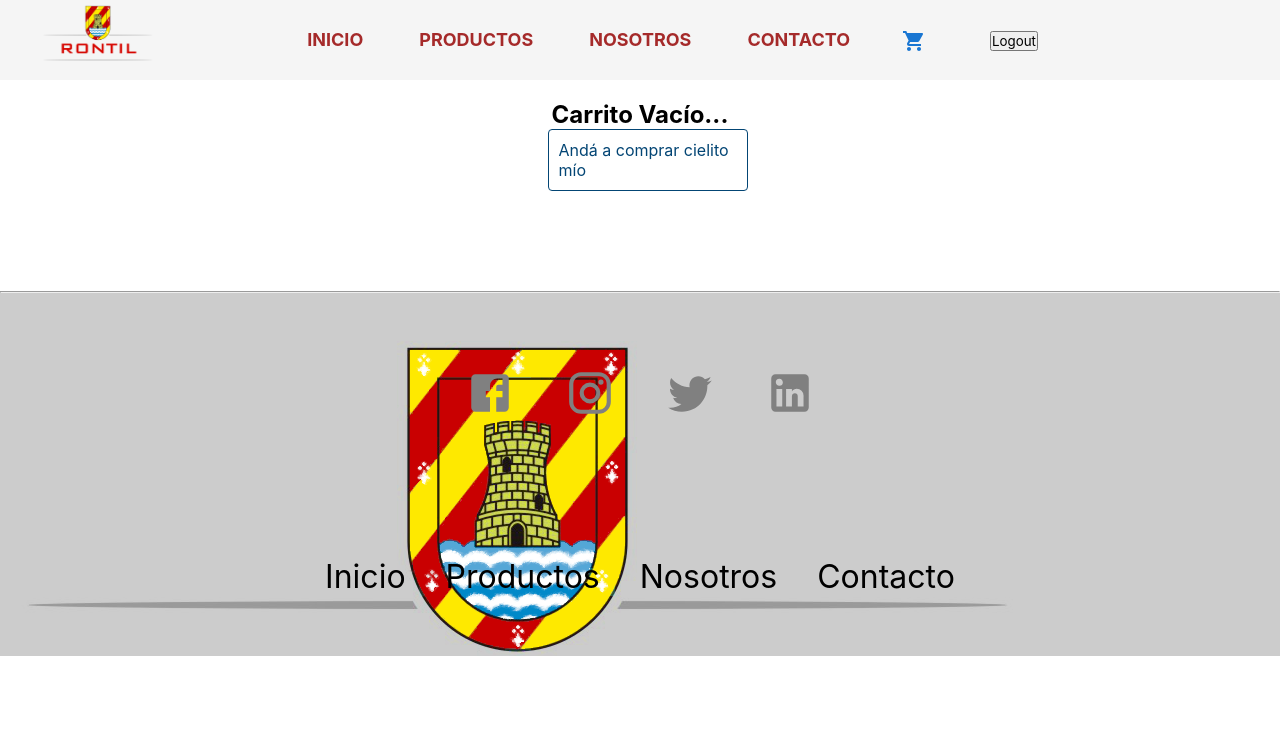
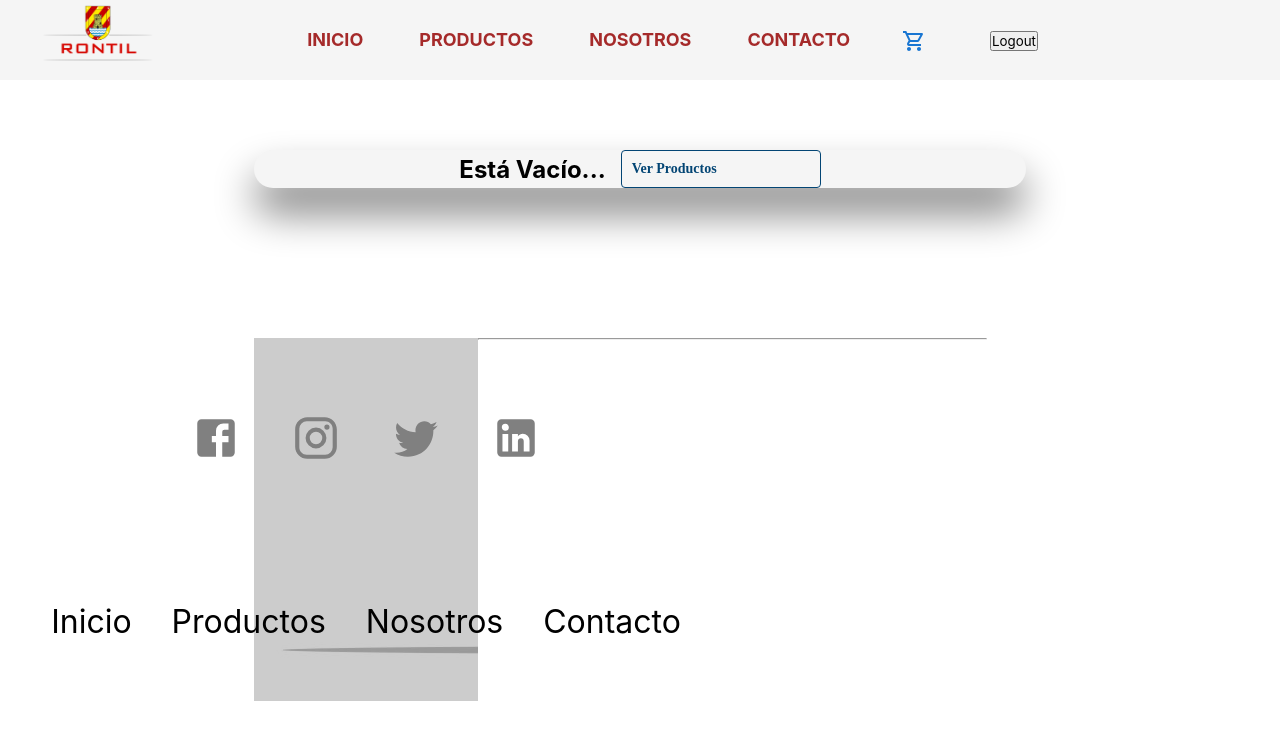
Before and after one commit to josemaria1988/rontil-web-react, a React (Create React App) app: page /cart in a window 1280 px wide. Shown: the top 740 px of the page. Built offline with nearby package versions, Linux system fonts and the light colour scheme.

Commit message:
Mejorando css carrito

```diff
--- a/src/components/Cart/Cart.jsx
+++ b/src/components/Cart/Cart.jsx
@@ -5,6 +5,8 @@ import Swal from 'sweetalert2'
 import withReactContent from 'sweetalert2-react-content'
 import DoneIcon from '@mui/icons-material/Done';
 import { Link } from 'react-router-dom';
+import ClearIcon from '@mui/icons-material/Clear';
+import CheckCircleSharpIcon from '@mui/icons-material/CheckCircleSharp';
 
 
 const Cart = () => {
@@ -38,35 +40,41 @@ const Cart = () => {
 
             {
                 cart.length === 0 ?
-                    <>
-                        <h2>Carrito Vacío...</h2>
-                        <Link className="btn-finalizar-compra" to="/">Andá a comprar cielito mío</Link>
-                    </>
+                    <div className="carrito-vacio-div">
+                        <h2>Está Vacío...</h2>
+                        <Link className="btn-finalizar-compra" to="/">Ver Productos</Link>
+                    </div>
                     :
                     <>
+                    <div className="cart-header-div">
+                <h3 class="cart-header">Tu Carrito</h3>
+
+                         <button onClick={emptyCart} className="btn-borrar-todo">BORRAR TODO</button>
+            </div>
                         {cart.map((prod, index) => <div key={index} className="cart-item">
-                            <img src={prod.img} alt="producto.img" className="cart-img" />
-                            <div className="cart-desc">
-                                <div>
+                                <div className="img-box">
+                                    <img src={prod.img} alt="producto.img" className="cart-img" />
+                                </div>
+                                <div className="cart-product-text-box">
                                     <h4 className="cart-product-name">{prod.nombre}</h4>
                                     <p className="cart-product-detail">Cantidad: {prod.cantidad}</p>
                                     <p className="cart-product-detail">Total item: $ {prod.precio * prod.cantidad}</p>
                                 </div>
-                                <button className="btn-borrar-unidad" onClick={() => removeItem(prod.id)}>Borrar Item</button>
-                            </div>
+                                <button className="btn-borrar-unidad" onClick={() => removeItem(prod.id)}><ClearIcon/></button>
                         </div>
                         )
                         }
+                        <hr/>
                         <div className="cart-finish-box">
                             <span className="total-carrito">
                                 Total: $ {cartTotal()}
                             </span>
-                            <button onClick={handleFinalizar} className="btn-finalizar-compra">FINALIZAR COMPRA</button>
-                            <button onClick={emptyCart} className="btn-borrar-todo">BORRAR TODO</button>
+                            <button onClick={handleFinalizar} className="btn-finalizar-compra">FINALIZAR COMPRA -<CheckCircleSharpIcon/></button>
                         </div>
 
                     </>
             }
+
         </div>
     )
 }
--- a/src/components/Cart/Cart.scss
+++ b/src/components/Cart/Cart.scss
@@ -1,77 +1,126 @@
-.cart-container {
-    margin-top: 100px;
-    margin-bottom: 100px;
+body {
    display: flex;
-    flex-direction: column;
+   justify-content: center;
    align-items: center;
 }
 
- .cart-item {
-    display: flex;
-    padding: 15px;
-    justify-content: center;
-    margin-left: 50px;
+.cart-container {
+   margin-top: 100px;
+   height: 85%;
+   margin-top: 150px;
+   margin-bottom: 150px;
+   background-color: whitesmoke;
+   border-radius: 20px;
+   box-shadow: 0px 25px 40px grey
 }
 
- .cart-desc {
+.carrito-vacio-div {
    display: flex;
+   justify-content: center;
+   align-items: center;
+}
+
+.cart-header-div {
+   margin: auto;
+   width: 90%;
+   height: 15%;
+   display: flex;
+   justify-content: space-between;
+   align-items: center;
+}
+
+.cart-header {
+   font-size: 24px;
+   font-weight: 700;
+   color: brown;
+}
+
+.cart-item {
+   margin: auto;
+   width: 90%;
+   height: 30%;
+   display: flex;
+   justify-content: space-between;
+   align-items: center;
+   margin: 35px;
+}
+
+.img-box {
+   width: 15%;
+   text-align: center;
+   margin-right: 25px;
+}
+
+.cart-img {
+   height: 120px;
+}
+
+.cart-product-text-box {
+   height: 100%;
+   min-width: 500px;
+}
+
+.cart-product-name {
+   padding-top: 5px;
+   line-height: 25px;
+   font-size: 24px;
+   font-family: ‘Open Sans’;
+   font-weight: 800;
+   color: #202020;
    padding: 10px;
 }
 
- .cart-producto-detail {
-   padding: 15px;
-
+.cart-product-detail {
+   line-height: 10px;
+   font-size: 18px;
+   font-family: ‘Open Sans’;
+   font-weight: 600;
+   color: #909090;
+   padding: 10px;
 }
 
- .cart-img {
-    max-width: 100%;
-    max-height: 100px;
-    object-fit: fill;
+.cart-finish-box{
+   float: right;
+   margin-right: 5%;
+   width: 30%;
+  }
+
+  .total-carrito{
+   width: 100%;
+   display: flex;
+   justify-content: space-between;
+   font-size: 24px;
+   color: #034574;
+   margin-bottom: 5px;
+  }
+
+  .btn-finalizar-compra{
+   padding-top: 5px;
+   font-size: 14px;
+   font-family: ‘Open Sans’;
+   font-weight: 600;
+   color: #1687d9;
    cursor: pointer;
   }
 
-.cart-finish-box {
-   display: flex;
-   max-height: 100px;
-   justify-content: center;
-}
-
-.btn-borrar-unidad {
-   position: relative;
-   margin-left: -50px;
-   margin-bottom: 15px;
-   left: 50%;
-   width: 80px;
-   bottom: 0px;
-   padding: 10px;
-   margin-top: 10px;
-   color: red;
-   border: 1px solid red;
-   border-radius: 4px;
-   transition: all 400ms ease;
-}
-.btn-borrar-unidad:hover  {
-   background: red;
-   color: #fff;
+  .btn-borrar-todo{
+   padding-top: 5px;
+   font-size: 14px;
+   font-family: ‘Open Sans’;
+   font-weight: 600;
+   color: #E44C4C;
    cursor: pointer;
   }
 
-.btn-borrar-todo {
-   margin-left: 15px;
-   width: 100px;
-   padding: 10px;
-   color: red;
-   border: 1px solid red;
-   border-radius: 4px;
-   transition: all 400ms ease;
-}
-.btn-borrar-todo:hover  {
-   background: red;
-   color: #fff;
-   cursor: pointer;
+  hr{
+   width: 66%;
+   float: right;
+   margin-right: 5%;
   }
 
   .btn-finalizar-compra {
+   display: flex;
+   align-items: center;
    margin-left: 15px;
    width: 200px;
    padding: 10px;
@@ -81,13 +130,41 @@
    transition: all 400ms ease;
    text-decoration: none;
 }
-   .btn-finalizar-compra:hover  {
+.btn-finalizar-compra:hover {
    background: #034574;
    color: #fff;
    cursor: pointer;
 }
 
-   .total-carrito {
-      font-size: 25px;
-      color: darkgreen;
+.btn-borrar-todo {
+   display: flex;
+   align-items: center;
+   margin-left: 15px;
+   width: 100px;
+   padding: 10px;
+   color: red;
+   border: 1px solid red;
+   border-radius: 4px;
+   transition: all 400ms ease;
 }
+
+.btn-borrar-todo:hover {
+   background: red;
+   color: #fff;
+   cursor: pointer;
+}
+
+.btn-borrar-unidad {
+   padding: 10px;
+   margin-top: 10px;
+   color: red;
+   border: 1px solid red;
+   border-radius: 4px;
+   transition: all 400ms ease;
+}
+
+.btn-borrar-unidad:hover {
+   background: red;
+   color: #fff;
+   cursor: pointer;
+}
--- a/src/components/CartWidget/CartWidget.jsx
+++ b/src/components/CartWidget/CartWidget.jsx
@@ -2,6 +2,7 @@ import React from 'react'
 import IconButton from '@mui/material/IconButton';
 import ShoppingCartIcon from '@mui/icons-material/ShoppingCart';
 import { useCartContext } from '../../Context/CartContext';
+import ShoppingCartOutlinedIcon from '@mui/icons-material/ShoppingCartOutlined';
 
 export default function IconButtons() {
 
@@ -10,9 +11,9 @@ export default function IconButtons() {
   return (
 
       <IconButton color="primary" aria-label="shopping cart">
-        <ShoppingCartIcon />
+
         {
-          cart.length === 0 ? "" : <span>{cartQuantity()}</span>
+          cart.length === 0 ? <><ShoppingCartOutlinedIcon/></> : <><ShoppingCartIcon /> <span>{cartQuantity()}</span></>
 
         }
       </IconButton>
--- a/src/components/ItemDetailContainer/ItemDetailContainer.scss
+++ b/src/components/ItemDetailContainer/ItemDetailContainer.scss
@@ -1,3 +1,5 @@
+
+
 .item-detail-container-div {
     width: 100%;
     margin-top: 100px;
--- a/src/data/stockProductos.js
+++ b/src/data/stockProductos.js
@@ -440,7 +440,7 @@ let stockProductos = [{
 },
 {
   id: 7,
-  nombre: 'Rueda Para Contenedor de Basura 120-240-360',
+  nombre: 'Rueda Para Contenedor 120-240-360',
   tipo: 'Repuestos',
   cantidad: 1,
   desc: 'Rueda de 200 mm de diámetro para contenedores de basura de 120, 240 y 360 lts',
```
Lines whose indentation alone changed are shown as unchanged.
